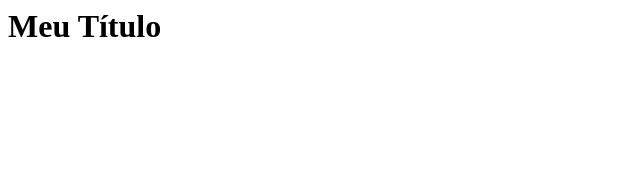
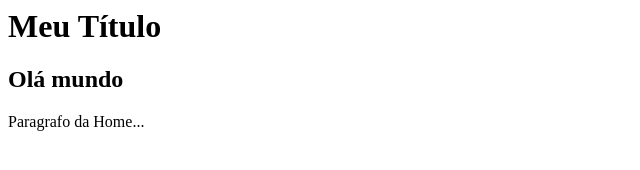
Before and after one commit to XxV1ct0rxX/projeto1, a plain HTML site: page index.html in a window 1280 px wide. Shown: the whole page, without its empty margins (0-640 px from the left). Drawn offline with Linux system fonts and the light colour scheme.

Commit message:
Criando novas funcionalidades na home com paragrafo

```diff
--- a/index.html
+++ b/index.html
@@ -1 +1,3 @@
 <h1>Meu Título</h1>
+<h2>Olá mundo</h2>
+<p>Paragrafo da Home...</p>
```
Also changed, not shown: a.txt (added), nomes.txt.
